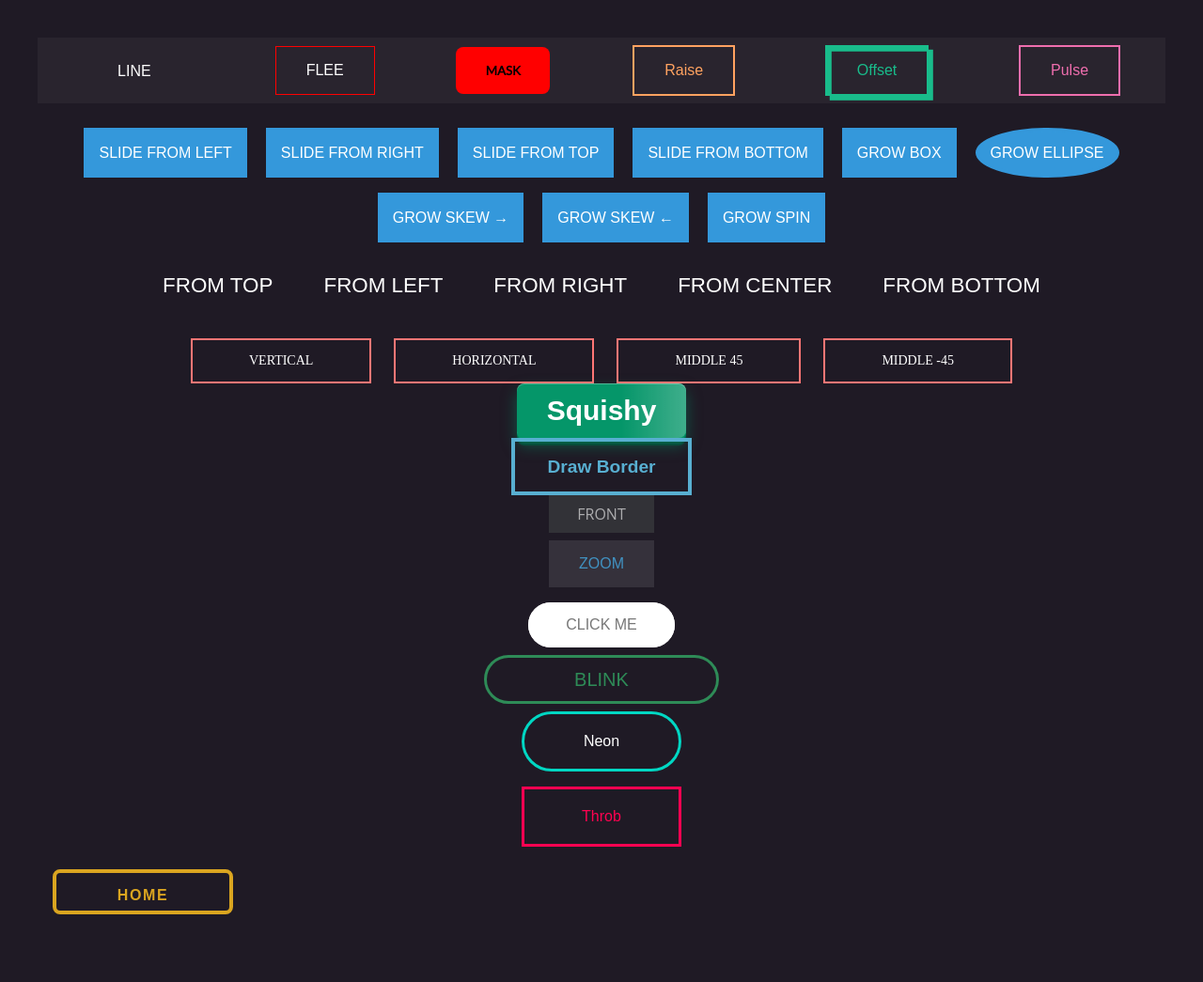
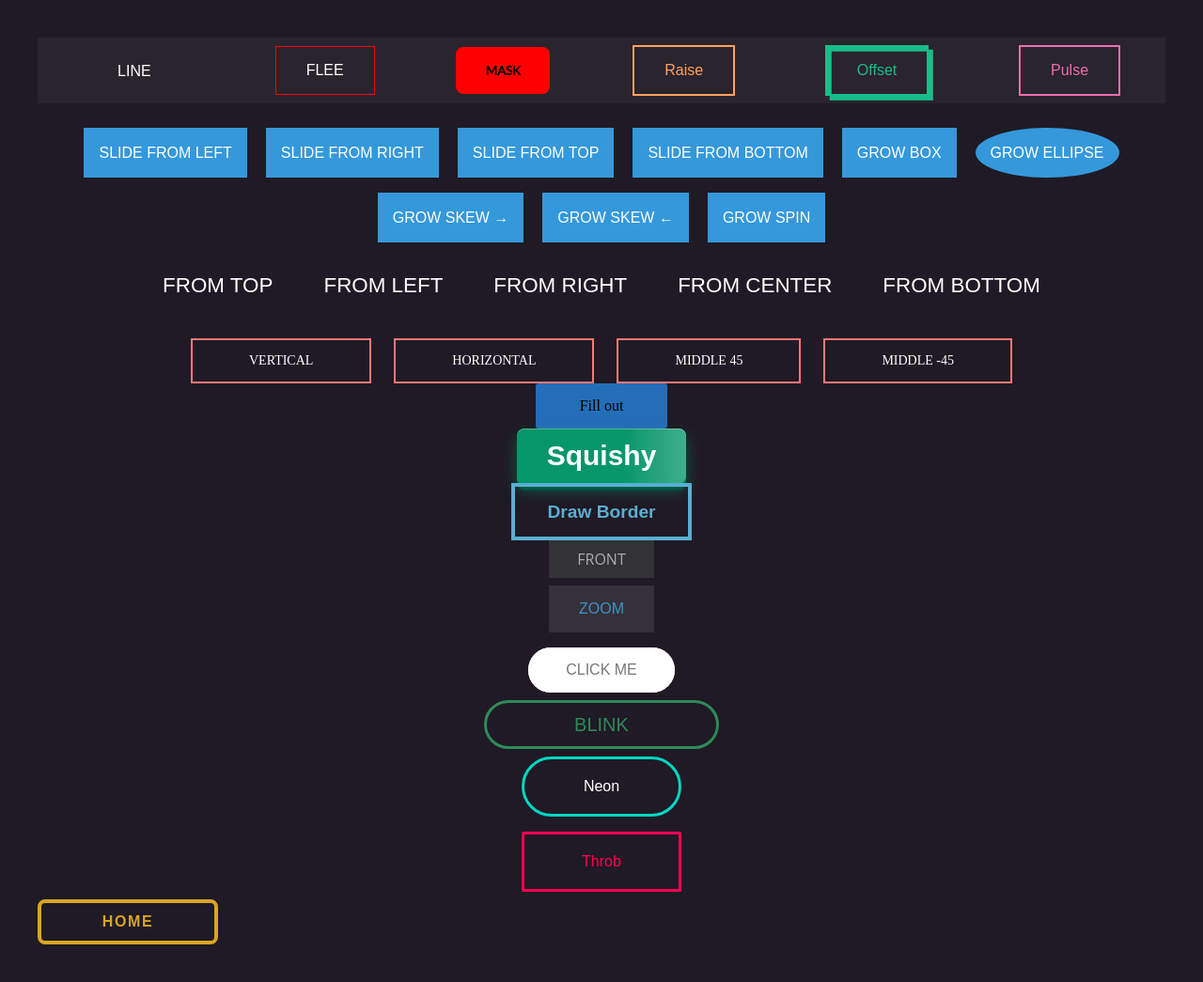
Before and after one commit to EdwardSnchz/Animated-CSS-Buttons, a plain HTML site: page index.html in a window 1280 px wide. Shown: the whole page at 94% size. Before the commit the page ends 1013 px from the top, so only its background shows below. Drawn offline with Linux system fonts and the light colour scheme; grey boxes are pictures that could not be loaded.

Commit message:
Boton middle fill out agregado y arreglos en codigo

```diff
--- a/index.html
+++ b/index.html
@@ -55,6 +55,9 @@
         <button href="" class="middle middle-45">middle -45</button>
         <br class="br">
 
+        <button class="middleFill out">Fill out</button>
+        <br class="br">
+
         <button class="btn-tech squishy">Squishy</button>
         <br class="br">
 
@@ -79,14 +82,12 @@
         <button class="btn throb">Throb</button>
         <br class="br">
 
-        <nav>
         <ul>
             <li>
                 Home
                 <span></span><span></span><span></span><span></span>
             </li>
         </ul>
-        </nav>
 
 
     </div>
--- a/style.css
+++ b/style.css
@@ -775,6 +775,42 @@ body {
 }
 
 
+/* ----- Middle Fill out----- */
+.middleFill {
+  all: unset;
+  cursor: pointer;
+  position: relative;
+  background-color: #246eb9;
+  padding: 15px 10px;
+  width: 10%;
+  color: #000000;
+  text-align: center;
+  border-radius: 3px;
+  z-index: 0;
+}
+.middleFill::before {
+  content: "";
+  position: absolute;
+  top: 50%;
+  left: 50%;
+  background: #bb1919;
+  border-radius: 3px;
+  transform: translate(-50%, -50%);
+  z-index: -1;
+  transition: all 0.6s ease;
+}
+.middleFill:hover {
+  color: rgb(255, 255, 255);
+}
+.out::before {
+  width: 0%;
+  height: 101%;
+}
+.out:hover::before {
+  width: 100%;
+}
+
+
       /* ----- Squishy ----- */
 /* Estilos basicos del boton */
 .btn-tech {
@@ -1043,6 +1079,7 @@ body {
   border-radius: 50px;
   border: 3px solid seagreen;
   color: seagreen;
+  cursor: pointer;
   font-size: 20px;
   position: relative;
   overflow: hidden;
@@ -1108,6 +1145,7 @@ body {
   --wdth: 100%;
   --pdng: 20px;
   --hoverClr: #ff0251;
+  border-radius: 2px;
   transition: .3s;
   animation: throb 1s infinite;
 }
@@ -1128,16 +1166,13 @@ body {
 }
 
 
-
-
-
-nav ul {
+      /* ----- Bubbles ----- */
+ul {
   list-style-type: none;
   margin: 0;
   padding: 0;
 }
-
-nav ul li {
+li {
   --c: goldenrod;
   color: var(--c);
   font-size: 16px;
@@ -1149,16 +1184,13 @@ nav ul li {
   font-weight: bold;
   font-family: sans-serif;
   letter-spacing: 0.1em;
-  text-align: center;
-  line-height: 3em;
+  line-height: 2.5em;
   position: relative;
   overflow: hidden;
   z-index: 1;
   transition: 0.5s;
-  margin: 1em;
 }
-
-nav ul li span {
+li span {
   position: absolute;
   width: 25%;
   height: 100%;
@@ -1170,27 +1202,21 @@ nav ul li span {
   transition-delay: calc((var(--n) - 1) * 0.1s);
   z-index: -1;
 }
-
-nav ul li:hover {
+li:hover {
   color: black;
 }
-
-nav ul li:hover span {
+li:hover span {
   transform: translateY(0) scale(2);
 }
-
-nav ul li span:nth-child(1) {
+li span:nth-child(1) {
   --n: 1;
 }
-
-nav ul li span:nth-child(2) {
+li span:nth-child(2) {
   --n: 2;
 }
-
-nav ul li span:nth-child(3) {
+li span:nth-child(3) {
   --n: 3;
 }
-
-nav ul li span:nth-child(4) {
+li span:nth-child(4) {
   --n: 4;
 }
```
Lines whose indentation alone changed are shown as unchanged.
